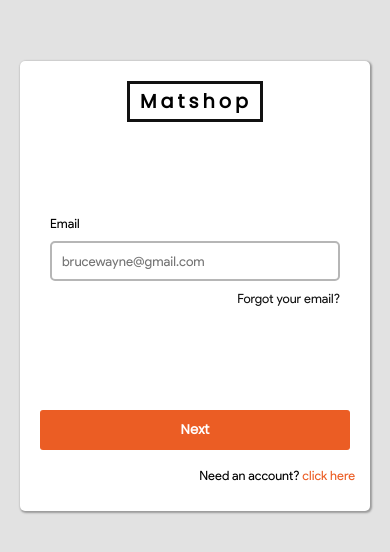
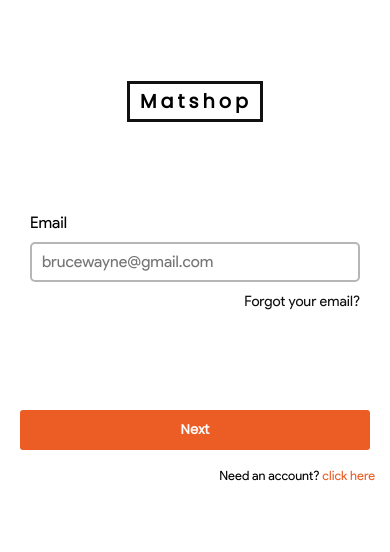
Before and after one commit to jasonwj96/matshop, a React (Create React App) app: page /login in a window 390 px wide. Shown: the part 136-688 px from the top of the page. Built offline with nearby package versions, Linux system fonts and the light colour scheme.

Commit message:
Login and Register components are web responsive

```diff
--- a/src/components/statusbar.jsx
+++ b/src/components/statusbar.jsx
@@ -6,7 +6,6 @@ import configuration from "../config";
 const Statusbar = props => {
   const [userLoggedIn] = useState(
     localStorage.getItem("userEmail") ? true : false
-    // localStorage.getItem("userEmail") ? false : true
   );
   const [showMenu, setShowMenu] = useState(true);
   const [userEmail] = useState(localStorage.getItem("userEmail"));
@@ -56,7 +55,7 @@ const Statusbar = props => {
   const content = (
     <div className="statusbar">
       {userLoggedIn ? (
-        <div id="statusbar-container" onClick={toggle} onClick={toggle}>
+        <div id="statusbar-container" onClick={toggle}>
           <div className="profile-img">
             <p>{firstName.substring(0, 1)}</p>
           </div>
--- a/src/containers/login.jsx
+++ b/src/containers/login.jsx
@@ -159,7 +159,9 @@ const Login = props => {
                     onChange={handleEmailChange}
                     onClick={handleEmailChange}
                   />
-                  <Link to="/recovery"> Forgot your email?</Link>
+                  <Link className="link" to="/recovery">
+                    Forgot your email?
+                  </Link>
                 </div>
               ) : (
                 <div>
--- a/src/containers/login.scss
+++ b/src/containers/login.scss
@@ -1,7 +1,6 @@
 @import "../styles/styles";
 
 .login-container {
-  // background: url("../assets/img/cover.jpg");
   background-color: #e2e2e2;
   display: flex;
   align-items: center;
@@ -149,3 +148,37 @@
     }
   }
 }
+
+@media only screen and (max-width: 600px) {
+  .login-container {
+    background-color: #ffffff;
+
+    .login-panel {
+      border-radius: 0px;
+      margin: 0px;
+      width: 100%;
+      max-width: none;
+      max-height: 450px;
+      height: 100%;
+      box-shadow: none;
+
+      form {
+        .link {
+          font-size: 0.9em;
+        }
+
+        label {
+          font-size: 1em;
+        }
+
+        input {
+          font-size: 1em;
+        }
+
+        p {
+          font-size: 1em;
+        }
+      }
+    }
+  }
+}
--- a/src/containers/register.scss
+++ b/src/containers/register.scss
@@ -13,7 +13,6 @@
 }
 
 .register-container {
-  // background: url("../assets/img/cover.jpg");
   background-color: #e2e2e2;
   display: flex;
   align-items: center;
@@ -120,3 +119,26 @@
     }
   }
 }
+
+@media only screen and (max-width: 600px) {
+  .register-container {
+    background-color: #ffffff;
+    display: flex;
+    align-items: center;
+    justify-content: center;
+    height: 100%;
+    width: 100%;
+    margin: 0px;
+
+    .form-container {
+      margin: 10px 0px;
+      box-shadow: none;
+      border-radius: 0;
+      padding: 0 auto;
+    }
+
+    form {
+      font-size: 1.1em;
+    }
+  }
+}
```
